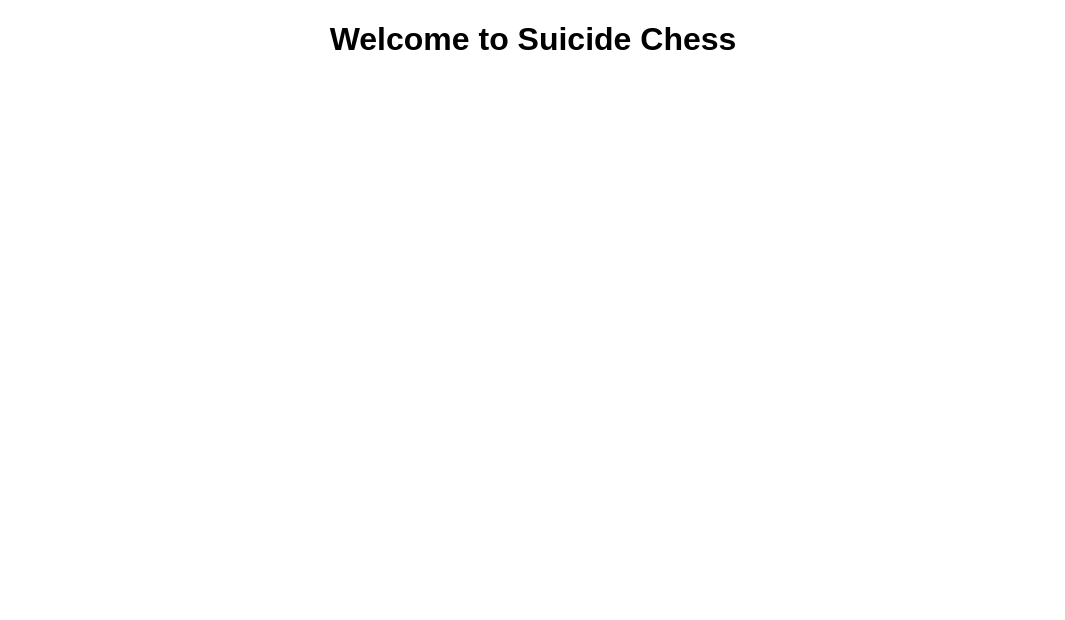
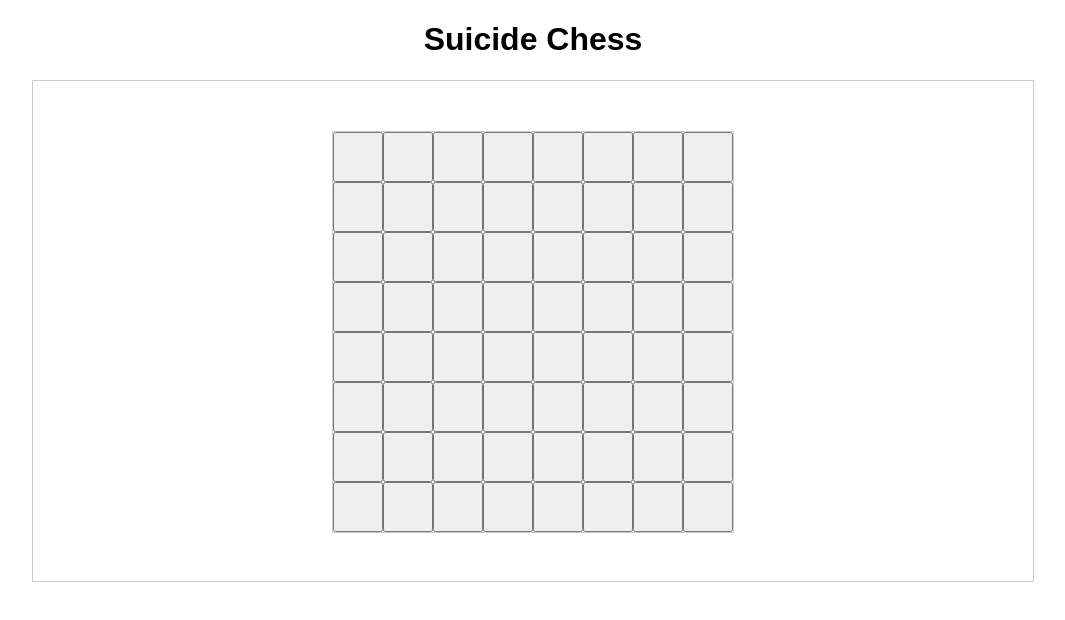
Before and after one commit to ika-musuko/SuicideChess, a React (Create React App) app in the folder suicide-chess/: page / in a window 1280 px wide. Shown: the top 620 px of the page, without its empty margins (107-1172 px from the left). Built offline with nearby package versions, Linux system fonts and the light colour scheme.

Commit message:
Add basic board

```diff
--- a/suicide-chess/src/App.css
+++ b/suicide-chess/src/App.css
@@ -1,3 +1,3 @@
 .App {
-  text-align: center;
+    text-align: center;
 }
--- a/suicide-chess/src/App.js
+++ b/suicide-chess/src/App.js
@@ -1,13 +1,13 @@
-import React, { Component } from 'react';
-import './App.css';
+import React, { Component } from 'react'
+import Gamescene from './Gamescene/Gamescene'
+import './App.css'
 
 class App extends Component {
   render() {
     return (
       <div className="App">
-        <header className="App-header">
-          <h1 className="App-title">Welcome to Suicide Chess</h1>
-        </header>
+        <h1>Suicide Chess</h1>
+        <Gamescene />
       </div>
     );
   }
--- /dev/null
+++ b/suicide-chess/src/Board/Board.css
@@ -0,0 +1,7 @@
+.Board {
+    display: inline-block;
+    height: 400px;
+    width: 400px;
+    border: 1px solid #ccc;
+    margin-top: 50px;
+}
--- /dev/null
+++ b/suicide-chess/src/Board/Board.js
@@ -0,0 +1,21 @@
+import React, { Component } from 'react'
+import './Board.css'
+import Tile from '../Tile/Tile'
+
+class board extends Component {
+    render () {
+        let squares = []
+        for(let i = 0; i < 8; i++ ) {
+            for (let j = 0; j < 8; j++) {
+                squares.push(<Tile x={j} y={i} key={i+10*j} />)
+            }
+        }
+        return (
+            <div className="Board">
+                {squares}
+            </div>
+        );
+    }
+}
+
+export default board;
--- /dev/null
+++ b/suicide-chess/src/Gamescene/Gamescene.css
@@ -0,0 +1,6 @@
+.Gamescene {
+    display: inline-block;
+    width: 1000px;
+    height: 500px;
+    border: 1px solid #ccc;
+}
--- /dev/null
+++ b/suicide-chess/src/Gamescene/Gamescene.js
@@ -0,0 +1,15 @@
+import React, { Component } from 'react'
+import Board from '../Board/Board'
+import './Gamescene.css'
+
+class gamescene extends Component {
+    render() {
+      return (
+        <div className="Gamescene">
+          <Board />
+        </div>
+      );
+    }
+  }
+
+export default gamescene;
--- /dev/null
+++ b/suicide-chess/src/Tile/Tile.css
@@ -0,0 +1,5 @@
+button{
+    width: 50px;
+    height: 50px;
+    float: left;
+}
--- /dev/null
+++ b/suicide-chess/src/Tile/Tile.js
@@ -0,0 +1,26 @@
+import React, {Component} from 'react';
+import './Tile.css'
+
+class tile extends Component {
+    constructor(props) {
+        super(props)
+        this.state = {
+            x: props.x,
+            y: props.y,
+        }
+    }
+
+    tileClick = () => {
+        console.log(this.state.x + "," + this.state.y)
+    }
+
+    render () {
+
+        return (
+            <button onClick={this.tileClick}></button>
+        )
+    }
+
+}
+
+export default tile
```
